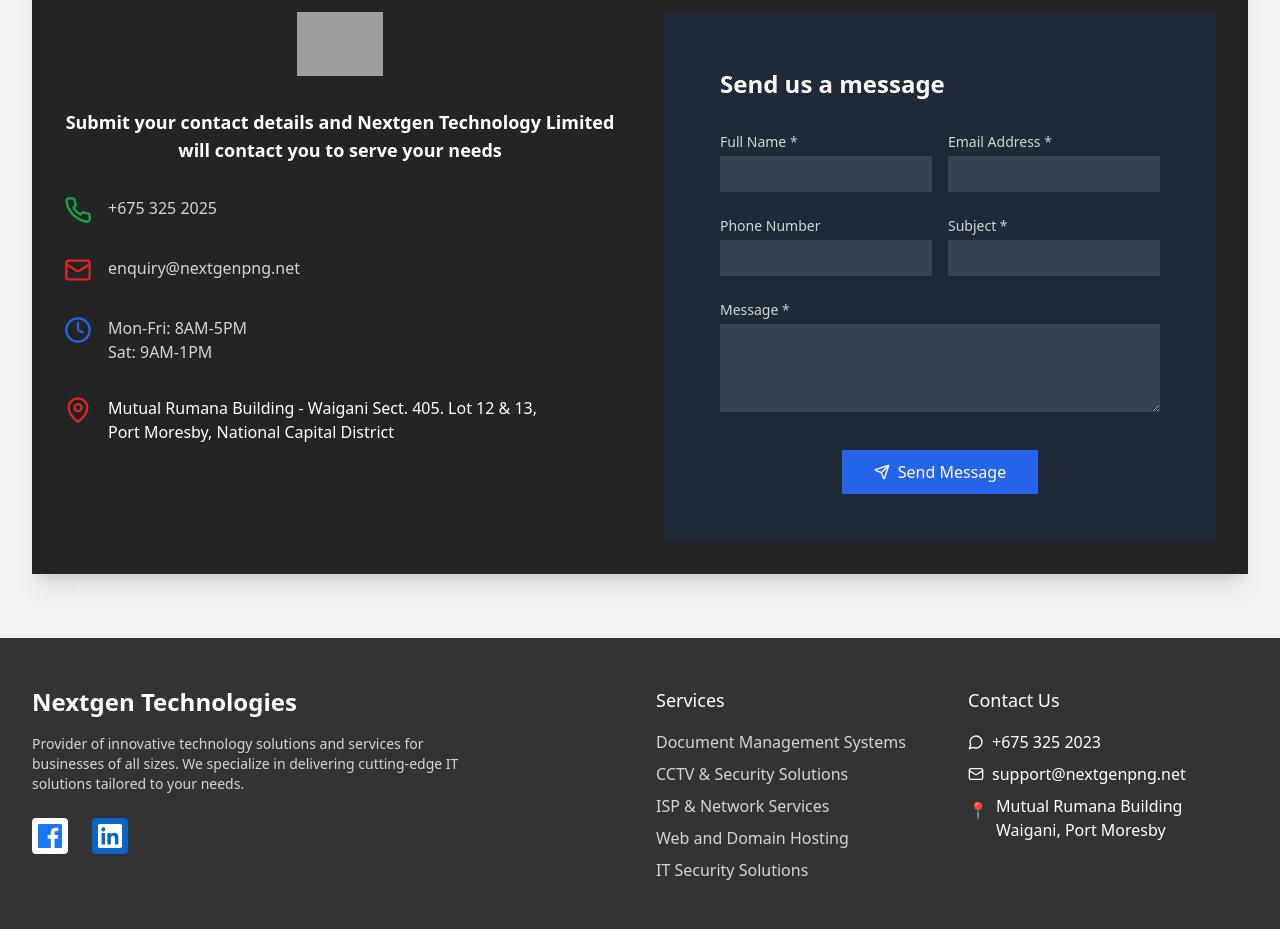
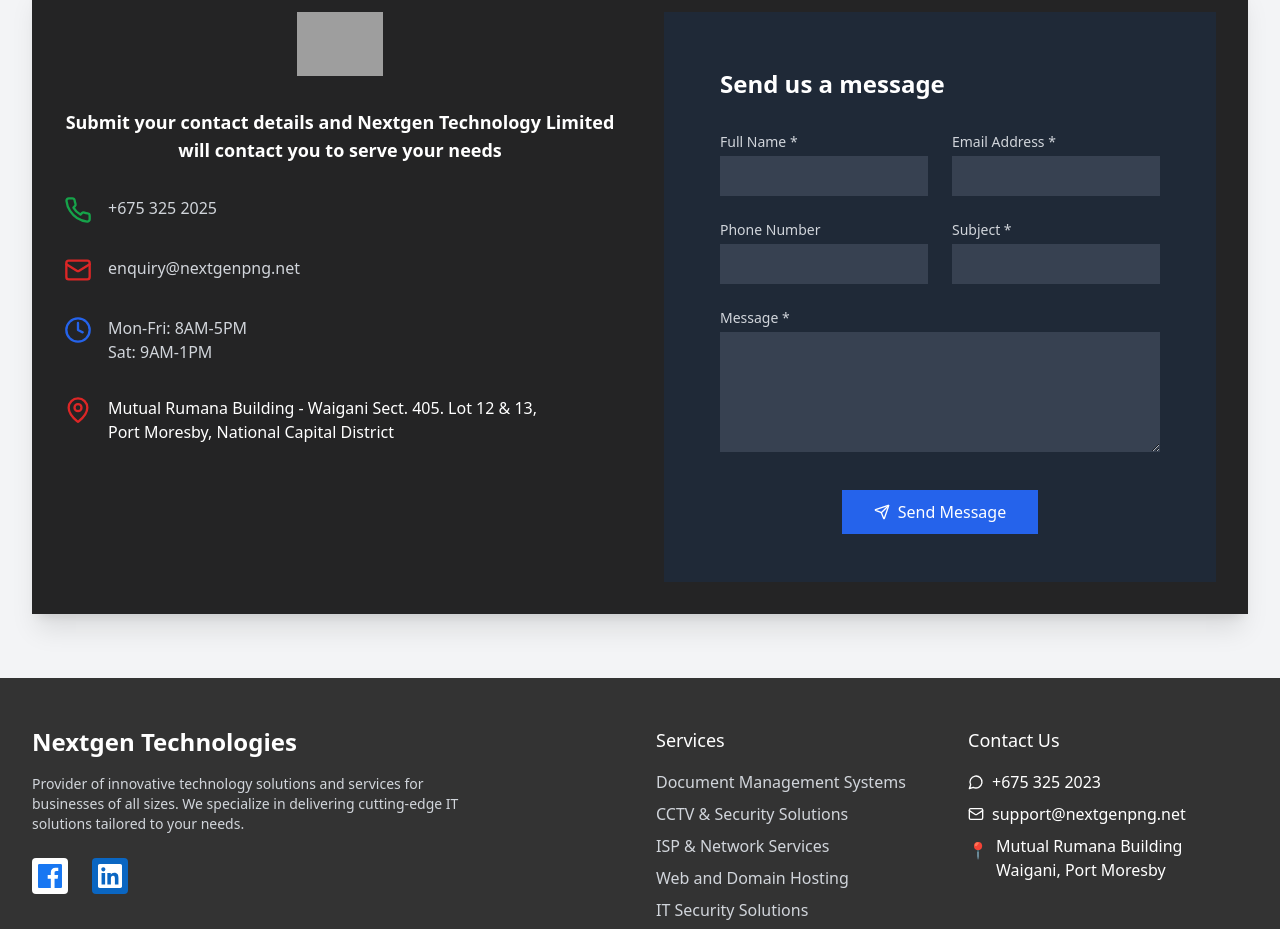
Before and after one commit to Nextgen-Support/nextgen-web, a React (Vite) app in the folder client/: page / in a window 1280 px wide. Shown: the part 5260-6189 px from the top of the page. Built offline with nearby package versions, Linux system fonts and the light colour scheme; grey boxes are pictures that could not be loaded.

Commit message:
updated form

```diff
--- a/client/src/components/ContactForm.tsx
+++ b/client/src/components/ContactForm.tsx
@@ -68,8 +68,8 @@
 
   return (
     <div className="w-full">
-      <div className="bg-gray-800 rounded-lg overflow-hidden">
-        <div className="p-8">
+      <div className="bg-gray-800 rounded-lg overflow-hidden w-full">
+        <div className="p-8 w-full">
           <h2 className="text-2xl font-bold text-white mb-8 text-center sm:text-left">Send us a message</h2>
           <form
             ref={form}
@@ -83,8 +83,8 @@
             <input type="hidden" name="_captcha" value="false" />
             <input type="text" name="_honey" style={{display: 'none'}} />
             {/* Name and Email */}
-            <div className="grid grid-cols-1 md:grid-cols-2 gap-4">
-              <div>
+            <div className="grid grid-cols-1 md:grid-cols-2 gap-6">
+              <div className="w-full">
                 <label htmlFor="name" className="block text-sm font-medium text-gray-300 mb-1">
                   Full Name *
                 </label>
@@ -92,11 +92,11 @@
                   type="text"
                   id="name"
                   name="name"
-                  className="w-full px-3 py-2 text-sm bg-gray-700 border-0 rounded-md focus:ring-2 focus:ring-blue-500 focus:border-transparent text-white"
+                  className="w-full px-4 py-2.5 text-sm bg-gray-700 border-0 rounded-md focus:ring-2 focus:ring-blue-500 focus:border-transparent text-white"
                   required
                 />
               </div>
-              <div>
+              <div className="w-full">
                 <label htmlFor="email" className="block text-sm font-medium text-gray-300 mb-1">
                   Email Address *
                 </label>
@@ -104,15 +104,15 @@
                   type="email"
                   id="email"
                   name="email"
-                  className="w-full px-3 py-2 text-sm bg-gray-700 border-0 rounded-md focus:ring-2 focus:ring-blue-500 focus:border-transparent text-white"
+                  className="w-full px-4 py-2.5 text-sm bg-gray-700 border-0 rounded-md focus:ring-2 focus:ring-blue-500 focus:border-transparent text-white"
                   required
                 />
               </div>
             </div>
 
             {/* Phone and Subject */}
-            <div className="grid grid-cols-1 md:grid-cols-2 gap-4">
-              <div>
+            <div className="grid grid-cols-1 md:grid-cols-2 gap-6">
+              <div className="w-full">
                 <label htmlFor="phone" className="block text-sm font-medium text-gray-300 mb-1">
                   Phone Number
                 </label>
@@ -120,10 +120,10 @@
                   type="tel"
                   id="phone"
                   name="phone"
-                  className="w-full px-3 py-2 text-sm bg-gray-700 border-0 rounded-md focus:ring-2 focus:ring-blue-500 focus:border-transparent text-white"
+                  className="w-full px-4 py-2.5 text-sm bg-gray-700 border-0 rounded-md focus:ring-2 focus:ring-blue-500 focus:border-transparent text-white"
                 />
               </div>
-              <div>
+              <div className="w-full">
                 <label htmlFor="subject" className="block text-sm font-medium text-gray-300 mb-1">
                   Subject *
                 </label>
@@ -131,22 +131,22 @@
                   type="text"
                   id="subject"
                   name="subject"
-                  className="w-full px-3 py-2 text-sm bg-gray-700 border-0 rounded-md focus:ring-2 focus:ring-blue-500 focus:border-transparent text-white"
+                  className="w-full px-4 py-2.5 text-sm bg-gray-700 border-0 rounded-md focus:ring-2 focus:ring-blue-500 focus:border-transparent text-white"
                   required
                 />
               </div>
             </div>
 
             {/* Message */}
-            <div>
+            <div className="w-full">
               <label htmlFor="message" className="block text-sm font-medium text-gray-300 mb-1">
                 Message *
               </label>
               <textarea
                 id="message"
                 name="message"
-                rows={3}
-                className="w-full px-3 py-2 bg-gray-700 border-0 rounded-md focus:ring-2 focus:ring-blue-500 focus:border-transparent text-white"
+                rows={4}
+                className="w-full px-4 py-3 bg-gray-700 border-0 rounded-md focus:ring-2 focus:ring-blue-500 focus:border-transparent text-white"
                 required
               ></textarea>
             </div>
```
